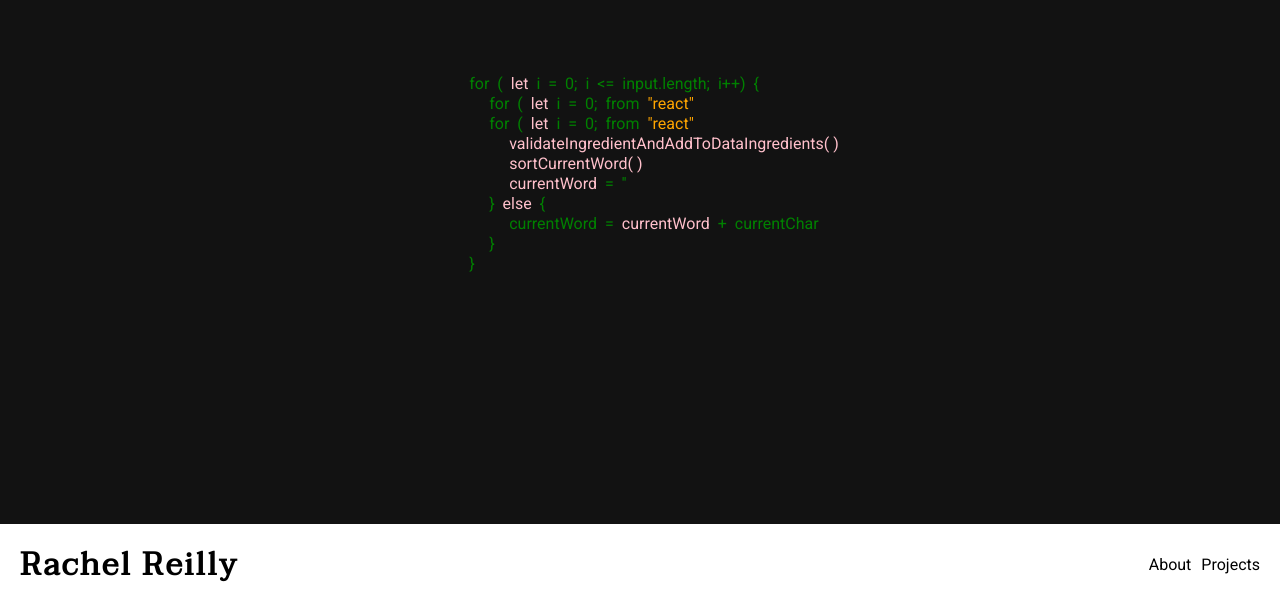
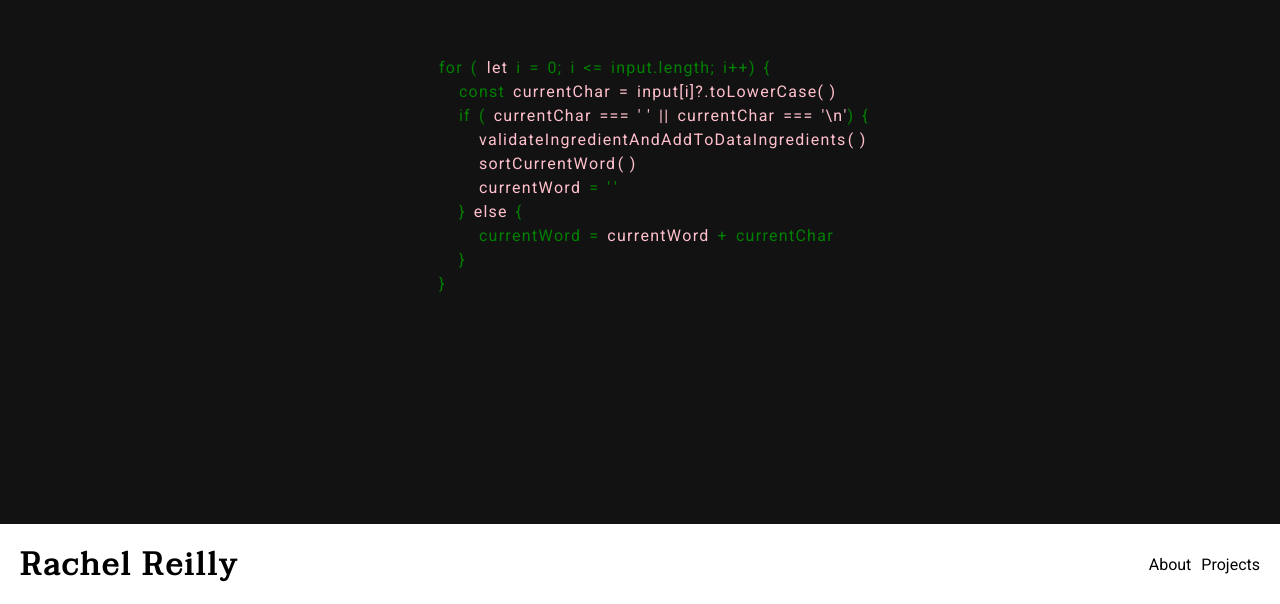
Before and after one commit to Rachanastasia/portfolio-new, a Next.js app: page / in a window 1280 px wide. Shown: the part 196-800 px from the top of the page. Built offline with nearby package versions, Linux system fonts and the light colour scheme.

Commit message:
displays first code block without animation or colors

```diff
--- a/components/Banner/LineOfText.js
+++ b/components/Banner/LineOfText.js
@@ -49,16 +49,12 @@ export function Line19({tabs=1}){
 export function Line20({tabs=1}){
     return (
        <FullLine tabs={tabs}>
-            <Word word='for' color='one' />
-            <Character char='(' />
-            <Word word='let' color='two' />
-            <Character char='i' />
-            <Character char='=' />
-            <Character char='0' />
-            <Character char=';' hasSpace={false}/>
-
-            <Word word='from' color='one' />
-            <Word word='"react"' color='three' />
+            <Word word='const' color='one' />
+            <Word word='currentChar' color='two' />
+            <Word word='=' color='two' />
+            <Word word='input[i]?.' color='two' />
+            <Word word='toLowerCase' color='two' hasSpace={false} />
+            <Word word='( )' color='two' hasSpace={false}/>
         </FullLine>
     )
 }
@@ -66,16 +62,18 @@ export function Line20({tabs=1}){
 export function Line21({tabs=1}){
     return (
        <FullLine tabs={tabs}>
-            <Word word='for' color='one' />
+            <Word word='if' color='one' />
             <Character char='(' />
-            <Word word='let' color='two' />
-            <Character char='i' />
-            <Character char='=' />
-            <Character char='0' />
-            <Character char=';' hasSpace={false}/>
+            <Word word='currentChar' color='two' />
+            <Word word='===' color='two' />
+            <Word word="' '" color='two' />
+            <Word word='||' color='two' />
+            <Word word='currentChar' color='two' />
 
-            <Word word='from' color='one' />
-            <Word word='"react"' color='three' />
+            <Word word='===' color='two' />
+            <Word word="'\n'" color='two' />
+            <Character char=')' hasSpace={false}/>
+            <Character char='{' />
         </FullLine>
     )
 }
@@ -83,7 +81,7 @@ export function Line22({tabs}){
     return (
         <FullLine tabs={tabs}>
             <Word word='validateIngredientAndAddToDataIngredients' color='two' />
-            <Word word='( )' color='two' hasSpace={false} />
+            <Word word=' ( )' color='two' hasSpace={false} />
         </FullLine>
     )
 }
@@ -91,7 +89,7 @@ export function Line23({tabs}){
     return (
         <FullLine tabs={tabs}>
             <Word word='sortCurrentWord' color='two' />
-            <Word word='( )' color='two' hasSpace={false} />
+            <Word word=' ( )' color='two' hasSpace={false} />
         </FullLine>
     )
 }
@@ -100,7 +98,7 @@ export function Line24({tabs}){
         <FullLine tabs={tabs}>
             <Word word='currentWord' color='two' />
             <Character char='=' />
-            <Character char="''" />
+            <Character char="' '"/>
         </FullLine>
     )
 }
--- a/styles/_animation.sass
+++ b/styles/_animation.sass
@@ -13,6 +13,7 @@
 .animation-line
     display: flex
     line-height: $text-3
+    padding-top: $spacer-1
 
 @function tabs($amount)
     $result: $spacer-3 * $amount
@@ -39,6 +40,8 @@
     padding-top: $spacer-3
 
 
+.animated-letter
+    padding-right: $spacer-letter
 .animated-container
     width: 100vw
     height: 90vh
--- a/styles/_globals.sass
+++ b/styles/_globals.sass
@@ -11,6 +11,7 @@ $text-gray: #616161
 
 
 $spacer-word: 0.5rem
+$spacer-letter: 0.08rem
 $spacer-1: 0.25rem
 $spacer-2: 0.625rem
 $spacer-3: 1.25rem
```
